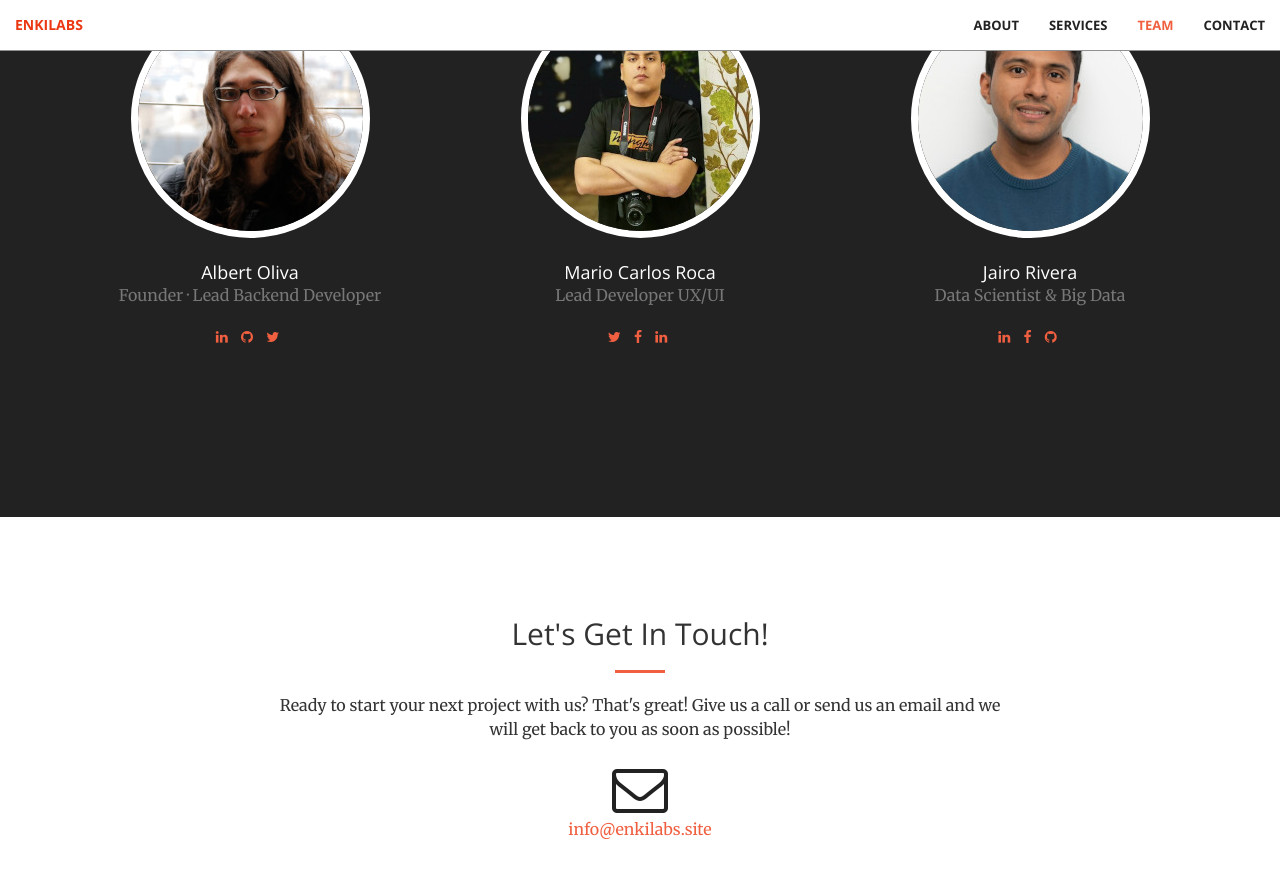
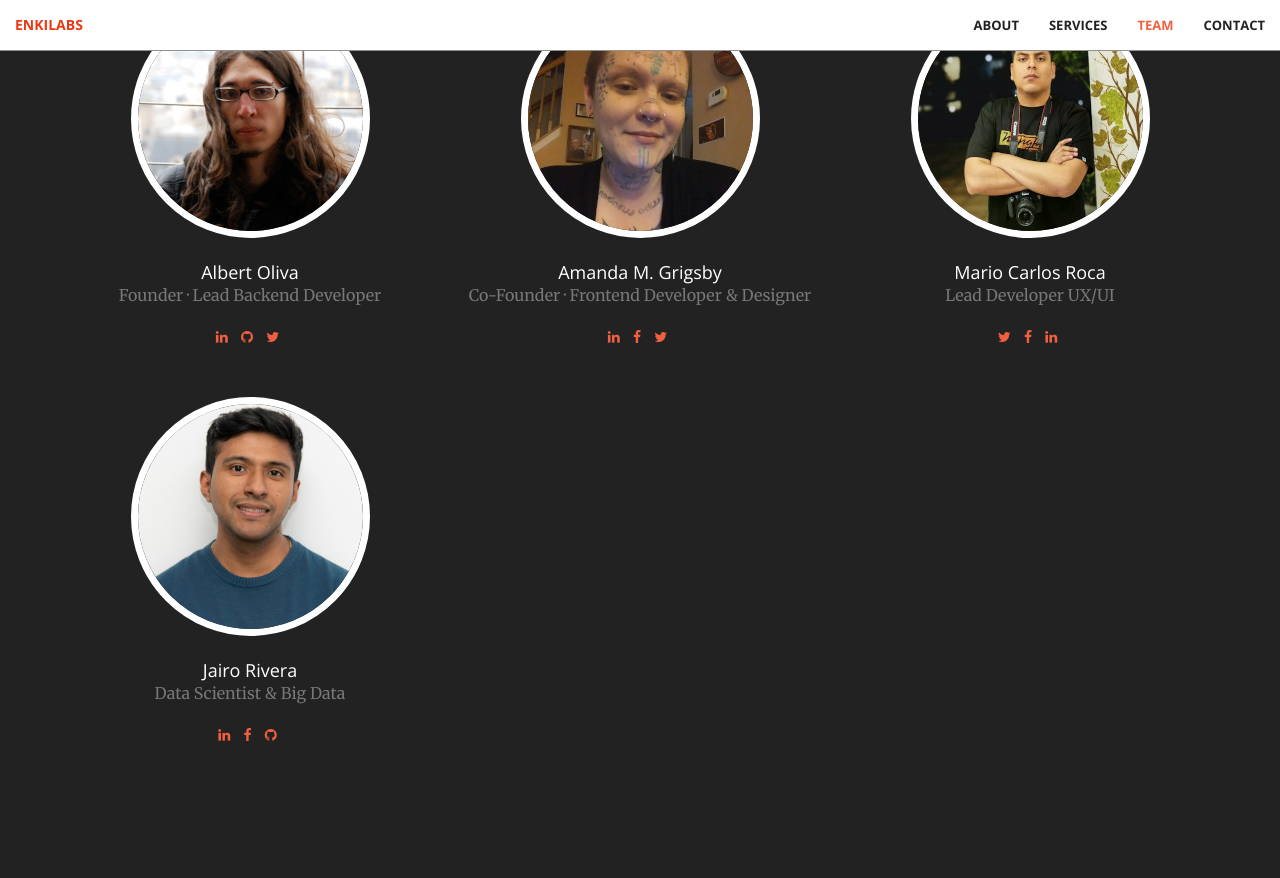
Before and after one commit to aiw3ndil/enkilabs, a Jekyll site: the page built from index.html, in a window 1280 px wide and 900 px high, scrolled down 1951 px. Shown: the top 878 px of the window. Built offline with Jekyll 4.4.1, drawn with Linux system fonts in a browser that asks for light colours; some of the changed text lies outside the part shown.

Commit message:
Some changes

```diff
--- a/_config.yml
+++ b/_config.yml
@@ -24,6 +24,17 @@ people:
     - title: twitter
       url: https://twitter.com/aiw3ndil
 
+- name: Amanda M. Grigsby
+  pic: 4
+  position: Co-Founder · Frontend Developer & Designer
+  social:
+    - title: linkedin
+      url: https://www.linkedin.com/in/amanda-paes-de-barros-a220b71b6/
+    - title: facebook
+      url: https://www.facebook.com/mandichloemalaise
+    - title: twitter
+      url: https://twitter.com/ada_willow
+
 - name: Mario Carlos Roca
   pic: 2
   position: Lead Developer UX/UI
@@ -45,14 +56,3 @@ people:
       url: https://www.facebook.com/jairoabrahan.riveracueva
     - title: github
       url: #
-
-#- name: Amanda M. Grigsby
-#  pic: 4
-#  position: Frontend Developer & Designer
-#  social:
-#    - title: linkedin
-#      url: https://www.linkedin.com/in/amanda-paes-de-barros-a220b71b6/
-#    - title: facebook
-#      url: https://www.facebook.com/mandichloemalaise
-#    - title: twitter
-#      url: https://twitter.com/ada_willow
--- a/_includes/contact.html
+++ b/_includes/contact.html
@@ -4,7 +4,7 @@
             <div class="col-lg-8 col-lg-offset-2 text-center">
                 <h2 class="section-heading">Let's Get In Touch!</h2>
                 <hr class="primary">
-                <p>Ready to start your next project with us? That's great! Give us a call or send us an email and we will get back to you as soon as possible!</p>
+                <p>Ready to start your next project with us? That's great! send us an email and we will get back to you as soon as possible!</p>
             </div>
         <div class="col-lg-2 col-lg-offset-2 text-center">
             {% if site.twitter_username %}
```
